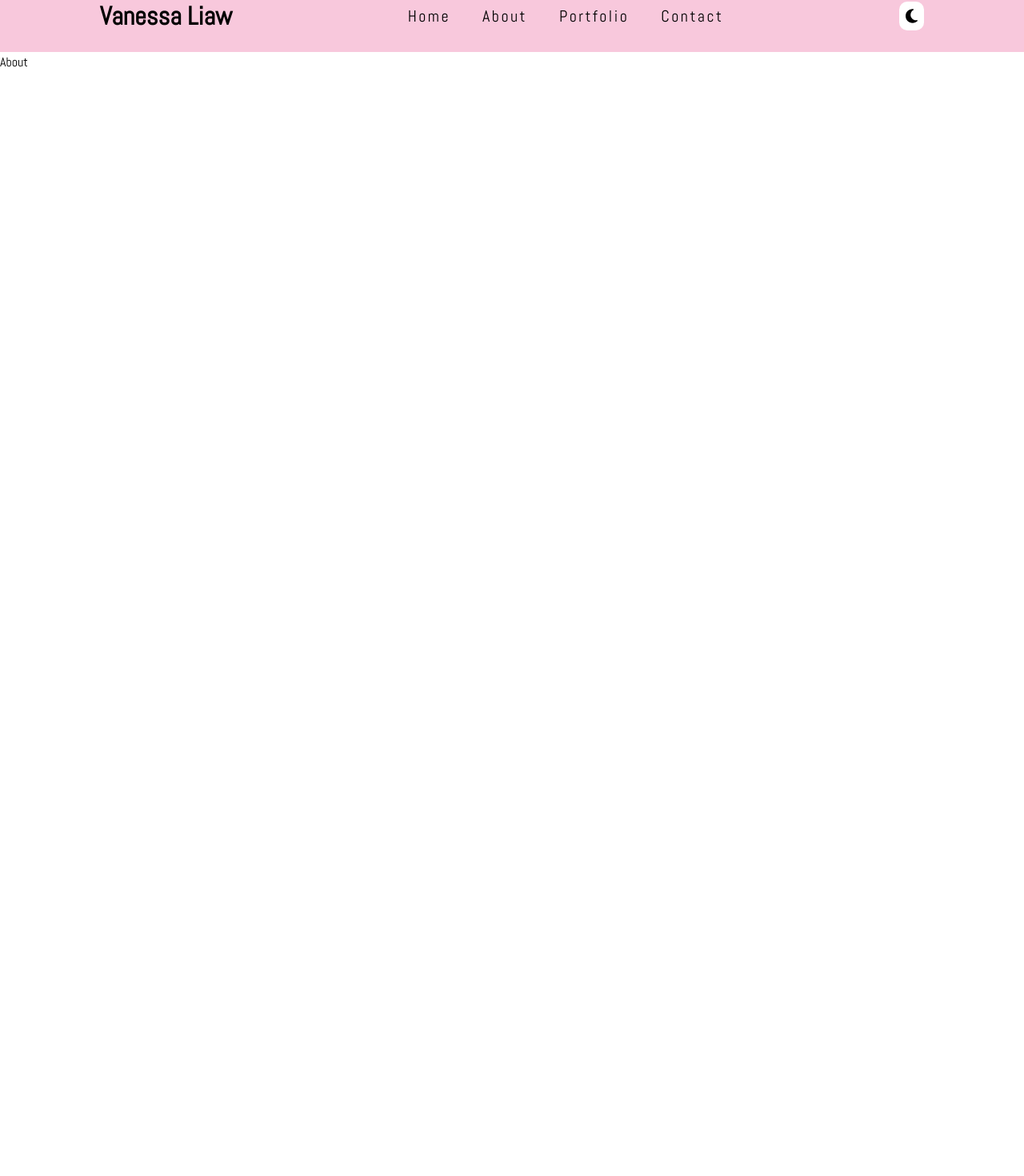
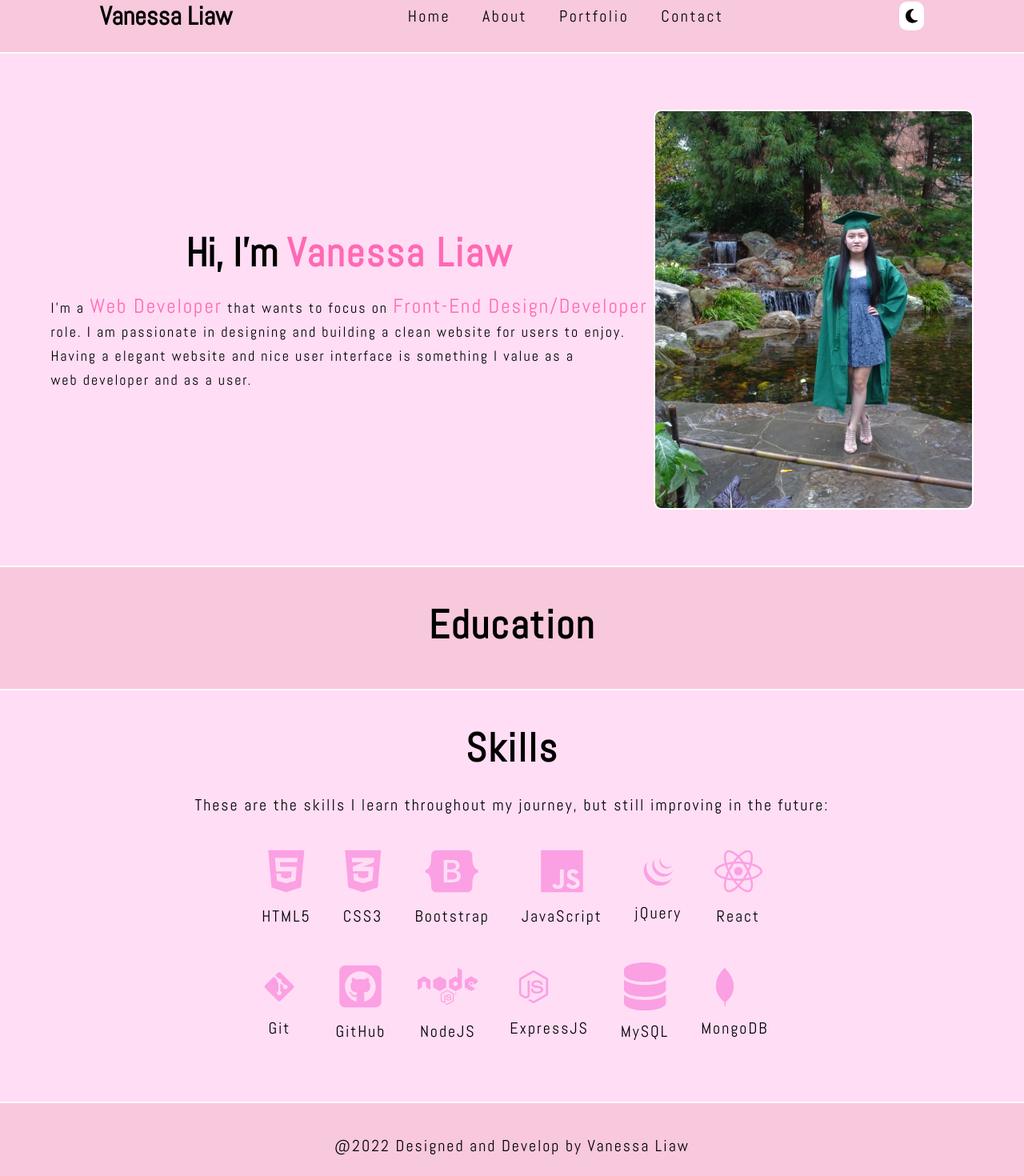
Before and after one commit to VanessaLiaw021/personal-portfolio, a React (Create React App) app: page /about in a window 1280 px wide. Shown: the part 25-1495 px from the top of the page at 80% size. Before the commit the page ends 800 px from the top, so only its background shows below. Built offline with nearby package versions, Linux system fonts and the light colour scheme.

Commit message:
styled about component, finisht about section and skills section

```diff
--- a/package.json
+++ b/package.json
@@ -12,6 +12,7 @@
     "@testing-library/user-event": "^13.5.0",
     "react": "^18.2.0",
     "react-dom": "^18.2.0",
+    "react-icons": "^4.4.0",
     "react-router-dom": "^6.3.0",
     "react-scripts": "5.0.1",
     "styled-components": "^5.3.5",
--- a/src/App.css
+++ b/src/App.css
@@ -84,8 +84,108 @@ ul li {
   letter-spacing: 2px;
   background-color: #F8C8DC;
   box-shadow: 4px 4px 4px rgba(0, 0, 0, 0.5);
+  cursor: pointer;
+}
+
+.home button:hover {
+  transform: scale(1.1);
 }
 /* End Home Component */
+
+/* Start About Component */
+.about-wrapper {
+  display: flex;
+  justify-content: space-around;
+  align-items: center;
+  padding: 70px 60px;
+  flex-wrap: wrap;
+}
+
+.about-wrapper img {
+  width: 400px;
+  height: 500px;
+  border: 2px solid white;
+  border-radius: 10px;
+}
+
+.about-content h3 {
+  font-size: 50px;
+  text-align: center;
+  margin-bottom: 20px;
+}
+
+.about-content h3 span {
+  color: #ff69b4;
+  letter-spacing: 2px;
+}
+
+.about-content p {
+  font-size: 18px;
+  line-height: 30px;
+  letter-spacing: 2px;
+}
+
+.about-content p span {
+  color: #ff69b4;
+  font-size: 25px;
+}
+
+.education {
+  background-color: #F8C8DC;
+  border-top: 2px solid white;
+  border-bottom: 2px solid white;
+  padding: 40px 0;
+}
+
+.skills {
+  padding: 40px 0;
+}
+
+.skills h2, .education h2 {
+  margin: 0 100px;
+  padding-bottom: 8px;
+  letter-spacing: 2px;
+}
+
+.description {
+  text-align: center;
+  font-size: 20px;
+  letter-spacing: 2px;
+  margin: 18px 0;
+}
+
+.skills .icon {
+  display: flex;
+  justify-content: center;
+  align-items: center;
+  flex-wrap: wrap;
+  margin: 30px;
+}
+
+.icon-wrapper {
+  margin: 10px 20px 0 20px;
+  display: flex;
+  flex-direction: column;
+}
+
+.icon-wrapper:hover {
+  transform: scale(1.1);
+  cursor: pointer;
+}
+
+.icon-wrapper p {
+  text-align: center;
+  padding: 5px 0;
+  font-size: 20px;
+  letter-spacing: 2px;
+}
+
+.skill-icon {
+  font-size: 60px;
+  color: #fba0e3;
+  padding-bottom: 8px;
+}
+/* End About Component */
 
 /* Start Contact Component */
 .contact-item {
--- a/src/components/About.js
+++ b/src/components/About.js
@@ -1,9 +1,99 @@
-import React from 'react'
+//Import required packages
+import React from 'react';
+import Footer from './Footer';
+import AvatarPicture from '../assets/avatar.jpg';
+import { FontAwesomeIcon } from '@fortawesome/react-fontawesome';
+import { faHtml5, faCss3Alt, faJs, faBootstrap, faReact, faNode, faSquareGithub } from '@fortawesome/free-brands-svg-icons';
+import { faDatabase } from '@fortawesome/free-solid-svg-icons';
+import { DiJqueryLogo, DiMongodb, DiNodejsSmall, DiGit } from 'react-icons/di';
 
+//About Component
 const About = () => {
   return (
-    <div>About</div>
-  )
-}
+    <>
+      <div className="main about">
 
+        {/* About Section */}
+        <div className="about-wrapper">
+          <div className="about-content">
+            <h3>Hi, I'm <span>Vanessa Liaw</span></h3>
+            <p>I'm a <span>Web Developer</span> that wants to focus on <span>Front-End Design/Developer</span> <br></br> role. I am passionate in designing and building a clean website
+            for users to enjoy. <br></br> Having a elegant website and nice user interface is something I value as a <br></br> web developer and as a user.</p>
+          </div>
+          <img src={AvatarPicture} alt=""/>
+        </div>
+
+        {/* Education Section */}
+        <div className="education">
+          <h2>Education</h2>
+
+
+        </div>
+
+        {/* Skills Section */}
+        <div className="skills">
+          <h2>Skills</h2>
+          <p className="description">These are the skills I learn throughout my journey, but still improving in the future:</p>
+
+          <div className="icon">
+            <div className="icon-wrapper">
+              <FontAwesomeIcon icon={ faHtml5 } className="skill-icon" />
+              <p>HTML5</p>
+            </div>
+            <div className="icon-wrapper">
+              <FontAwesomeIcon icon={ faCss3Alt } className="skill-icon" />
+              <p>CSS3</p>
+            </div>
+            <div className="icon-wrapper">
+              <FontAwesomeIcon icon={ faBootstrap } className="skill-icon" />
+              <p>Bootstrap</p>
+            </div>
+            <div className="icon-wrapper">
+              <FontAwesomeIcon icon={ faJs } className="skill-icon" />
+              <p>JavaScript</p>
+            </div>
+            <div className="icon-wrapper">
+              <DiJqueryLogo className="skill-icon" />
+              <p>jQuery</p>
+            </div>
+            <div className="icon-wrapper">
+              <FontAwesomeIcon icon={ faReact } className="skill-icon" />
+              <p>React</p>
+            </div>
+          </div>
+
+          <div className="icon">
+            <div className="icon-wrapper">
+              <DiGit className="skill-icon" />
+              <p>Git</p>
+            </div>
+            <div className="icon-wrapper">
+              <FontAwesomeIcon icon={ faSquareGithub } className="skill-icon" />
+              <p>GitHub</p>
+            </div>
+            <div className="icon-wrapper">
+              <FontAwesomeIcon icon={ faNode } className="skill-icon" />
+              <p>NodeJS</p>
+            </div>
+            <div className="icon-wrapper">
+              <DiNodejsSmall className="skill-icon" />
+              <p>ExpressJS</p>
+            </div>
+            <div className="icon-wrapper">
+              <FontAwesomeIcon icon={ faDatabase } className="skill-icon" />
+              <p>MySQL</p>
+            </div>
+            <div className="icon-wrapper">
+              <DiMongodb className="skill-icon" />
+              <p>MongoDB</p>
+            </div>
+          </div>
+        </div>
+      </div>
+      <Footer />
+    </>
+  );
+};
+
+//Export About Component
 export default About;
--- a/src/components/Footer.js
+++ b/src/components/Footer.js
@@ -1,27 +1,20 @@
 //Import required packages
 import React from 'react';
-import { FontAwesomeIcon } from '@fortawesome/react-fontawesome';
-import { faLinkedin, faSquareInstagram, faSquareFacebook, faSquareGithub } from '@fortawesome/free-brands-svg-icons';
 import styled from 'styled-components';
 
 //Styled compponents for footer
 const FooterWrapper = styled.footer`
   text-align: center;
-  padding: 40px;
+  padding: 30px;
   background-color:  #F8C8DC;
   border-top: 2px solid white;
+  letter-spacing: 2px;
 `;
 
 //Footer Component
 const Footer = () => {
   return (
     <FooterWrapper className="footer">
-       <div>
-        <FontAwesomeIcon icon={ faLinkedin } className="icons" />
-        <FontAwesomeIcon icon={ faSquareGithub } className="icons" />
-        <FontAwesomeIcon icon={ faSquareInstagram } className="icons" />
-        <FontAwesomeIcon icon={ faSquareFacebook } className="icons" />
-      </div>
       <p>@2022 Designed and Develop by <span>Vanessa Liaw</span></p>
     </FooterWrapper>
   )
```
Also changed, not shown: src/assets/avatar.jpg (added), 1 other file (tests, documents, lock files or other folders).
